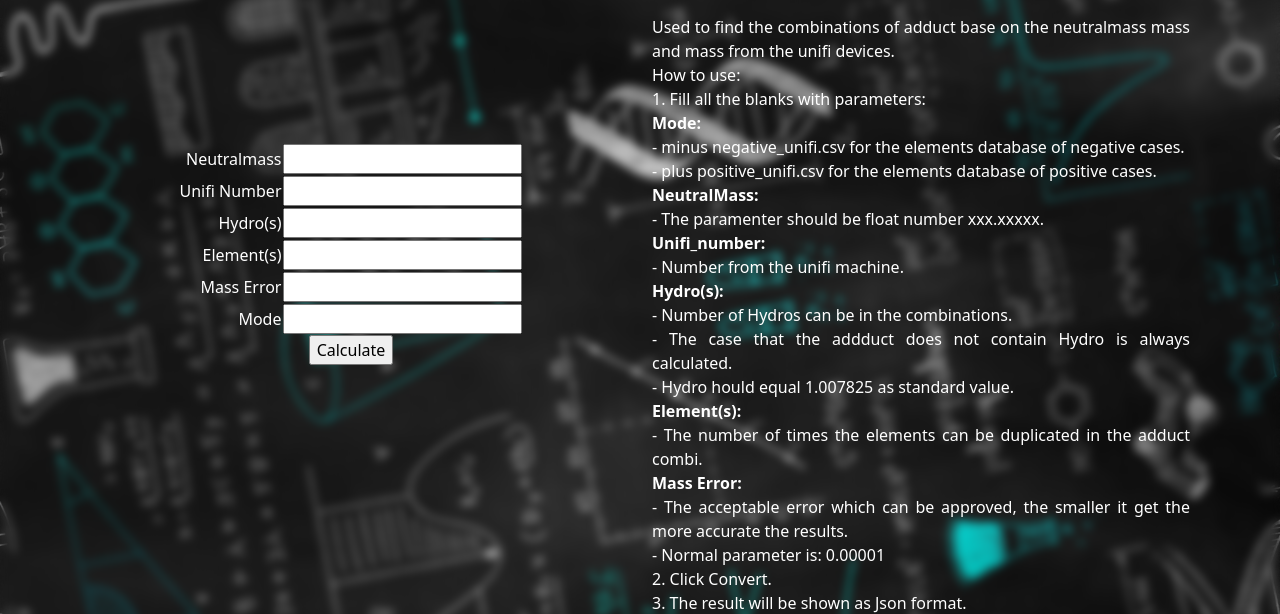
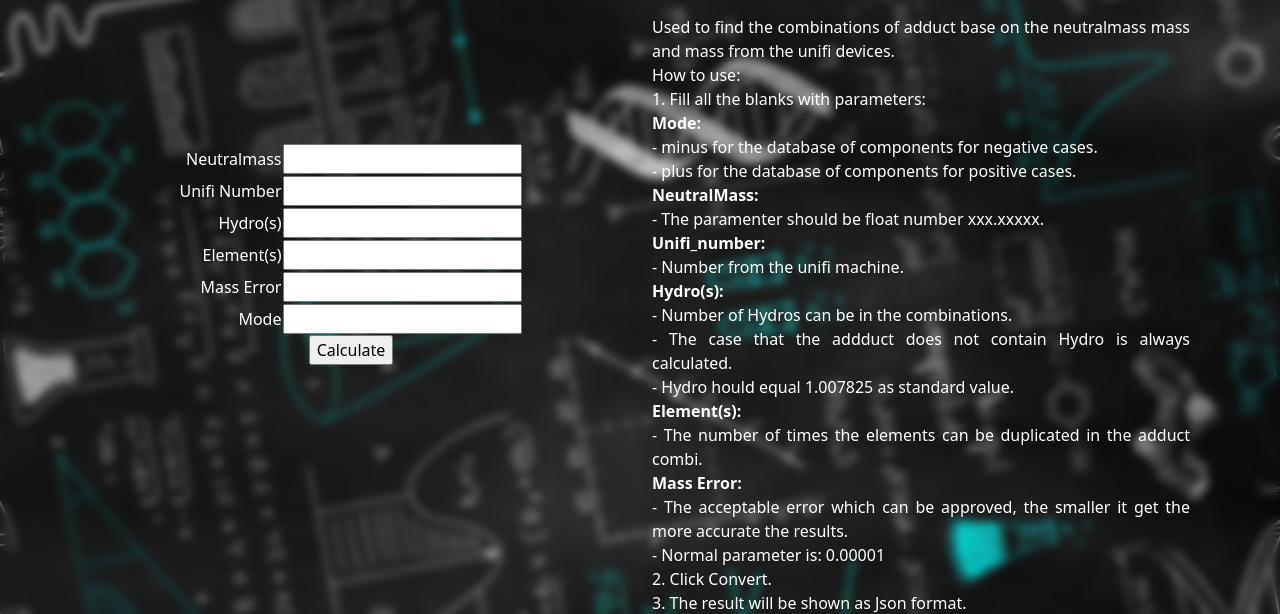
Before and after one commit to Dispelk9/Analytical_tools, a Flask app: page /index in a window 1280 px wide. Shown: the part 151-765 px from the top of the page. Run offline with Flask 3, Linux system fonts and the light colour scheme; some libraries are stand-ins or nearby versions.

Commit message:
Update index.html (#5)

```diff
--- a/templates/index.html
+++ b/templates/index.html
@@ -98,8 +98,8 @@
                             How to use:<br>
                             1. Fill all the blanks with parameters:<br>
                             <strong>Mode:</strong><br>
-                            - minus negative_unifi.csv for the elements database of negative cases.<br>
-                            - plus  positive_unifi.csv for the elements database of positive cases.<br>
+                            - minus for the database of components for negative cases.<br>
+                            - plus  for the database of components for positive cases.<br>
                             <strong>NeutralMass:</strong><br>
                             - The paramenter should be float number xxx.xxxxx.<br>
                             <strong>Unifi_number:</strong><br>
```
